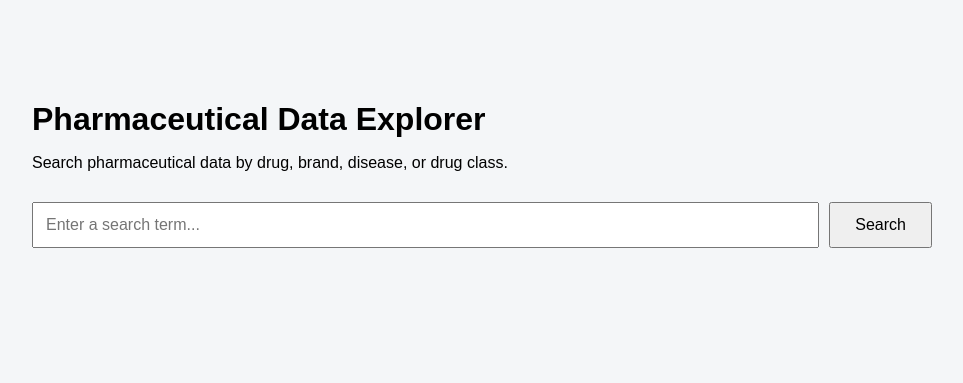
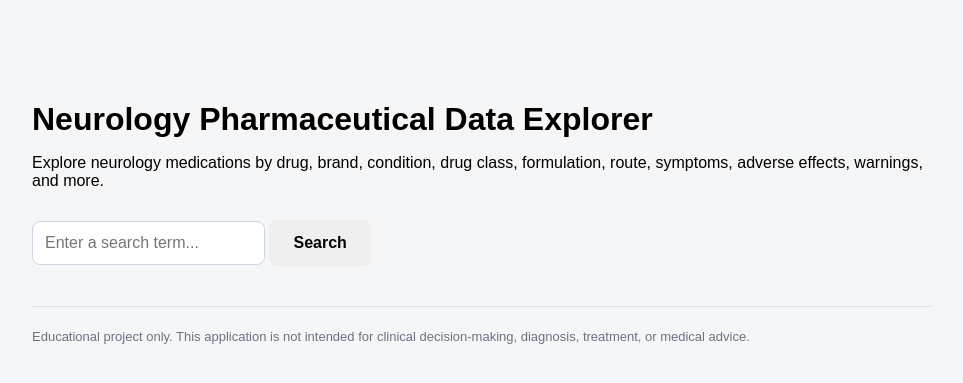
Before and after one commit to astridcmarin/pharmaceutical-cloud-app, a Flask app: page / in a window 1280 px wide. Shown: the top 383 px of the page, without its empty margins (158-1121 px from the left). Run offline with Flask 3, Linux system fonts and the light colour scheme.

Commit message:
Upgrade app to neurology pharmaceutical data explorer

```diff
--- a/app/app.py
+++ b/app/app.py
@@ -16,7 +16,7 @@ def load_drugs():
 
     storage_client = storage.Client()
     bucket = storage_client.bucket(bucket_name)
-    blob = bucket.blob("pharmaceutical_data.csv")
+    blob = bucket.blob("neurology_medications.csv")
 
     csv_text = blob.download_as_text()
 
@@ -28,6 +28,47 @@ def load_drugs():
 
     return drugs
 
+def load_conditions():
+
+    bucket_name = os.environ.get(
+        "BUCKET_NAME",
+        "pharma-data-explorer-am-data"
+    )
+
+    storage_client = storage.Client()
+    bucket = storage_client.bucket(bucket_name)
+    blob = bucket.blob("neurology_conditions.csv")
+
+    csv_text = blob.download_as_text()
+
+    conditions = []
+    reader = csv.DictReader(io.StringIO(csv_text))
+
+    for condition in reader:
+        conditions.append(condition)
+
+    return conditions
+
+def enrich_drugs_with_conditions(drugs, conditions):
+
+    condition_lookup = {}
+
+    for condition in conditions:
+        condition_name = condition["condition"].strip().lower()
+        condition_lookup[condition_name] = condition
+
+    for drug in drugs:
+        condition_name = drug["condition"].strip().lower()
+        condition_info = condition_lookup.get(condition_name)
+
+        if condition_info:
+            drug["condition_summary"] = condition_info["summary"]
+            drug["common_symptoms"] = condition_info["common_symptoms"]
+        else:
+            drug["condition_summary"] = ""
+            drug["common_symptoms"] = ""
+
+    return drugs
 
 def search_drugs(drugs, search_term):
     results = []
@@ -38,8 +79,16 @@ def search_drugs(drugs, search_term):
         if (
             search_term in drug["generic_name"].lower()
             or search_term in drug["brand_name"].lower()
-            or search_term in drug["disease"].lower()
+            or search_term in drug["condition"].lower()
+            or search_term in drug["approved_use"].lower()
             or search_term in drug["drug_class"].lower()
+            or search_term in drug["formulations"].lower()
+            or search_term in drug["routes"].lower()
+            or search_term in drug["common_adverse_effects"].lower()
+            or search_term in drug["warnings"].lower()
+            or search_term in drug["off_label_uses"].lower()
+            or search_term in drug["condition_summary"].lower()
+            or search_term in drug["common_symptoms"].lower()
         ):
             results.append(drug)
 
@@ -56,6 +105,8 @@ def home():
 
         if search_term:
             drugs = load_drugs()
+            conditions = load_conditions()
+            drugs = enrich_drugs_with_conditions(drugs, conditions)
             results = search_drugs(drugs, search_term)
 
     return render_template(
--- a/app/static/style.css
+++ b/app/static/style.css
@@ -19,10 +19,13 @@ h1 {
     margin-bottom: 30px;
 }
 
-.search-box {
-    display: flex;
-    gap: 10px;
-    margin-bottom: 30px;
+.search-box input {
+    flex: 1;
+    padding: 14px 16px;
+    font-size: 16px;
+    border: 1px solid #cbd5e1;
+    border-radius: 8px;
+    outline: none;
 }
 
 .search-box input {
@@ -32,16 +35,21 @@ h1 {
 }
 
 .search-box button {
-    padding: 12px 24px;
+    padding: 14px 24px;
     font-size: 16px;
+    font-weight: 600;
+    border: none;
+    border-radius: 8px;
     cursor: pointer;
 }
 
 .drug-card {
     background-color: white;
-    padding: 20px;
-    margin-bottom: 15px;
-    border-radius: 8px;
+    padding: 24px;
+    margin-bottom: 24px;
+    border-radius: 12px;
+    border: 1px solid #dfe3e8;
+    box-shadow: 0 4px 12px rgba(0, 0, 0, 0.06);
 }
 
 .drug-card h3 {
@@ -51,3 +59,20 @@ h1 {
 .drug-card p {
     margin: 8px 0;
 }
+
+.warnings {
+    background-color: #fff7ed;
+    border-left: 4px solid #ea580c;
+    padding: 12px;
+    border-radius: 6px;
+    margin: 14px 0 !important;
+}
+
+.disclaimer {
+    margin-top: 40px;
+    padding-top: 20px;
+    border-top: 1px solid #dfe3e8;
+    font-size: 13px;
+    color: #6b7280;
+    line-height: 1.5;
+}
--- a/app/templates/index.html
+++ b/app/templates/index.html
@@ -5,7 +5,7 @@
     <meta charset="UTF-8">
     <meta name="viewport" content="width=device-width, initial-scale=1.0">
 
-    <title>Pharmaceutical Data Explorer</title>
+    <title>Neurology Pharmaceutical Data Explorer</title>
 
     <link
         rel="stylesheet"
@@ -17,10 +17,11 @@
 
     <div class="container">
 
-        <h1>Pharmaceutical Data Explorer</h1>
+        <h1>Neurology Pharmaceutical Data Explorer</h1>
 
         <p class="subtitle">
-            Search pharmaceutical data by drug, brand, disease, or drug class.
+            Explore neurology medications by drug, brand, condition, drug class,
+            formulation, route, symptoms, adverse effects, warnings, and more.
         </p>
 
         <form method="POST">
@@ -61,8 +62,13 @@
                         </p>
 
                         <p>
-                            <strong>Disease:</strong>
-                            {{ drug.disease }}
+                            <strong>Condition:</strong>
+                            {{ drug.condition }}
+                        </p>
+
+                        <p>
+                            <strong>Approved Use:</strong>
+                            {{ drug.approved_use }}
                         </p>
 
                         <p>
@@ -71,13 +77,48 @@
                         </p>
 
                         <p>
-                            <strong>Dosage Form:</strong>
-                            {{ drug.dosage_form }}
+                            <strong>Formulations:</strong>
+                            {{ drug.formulations }}
                         </p>
 
                         <p>
-                            <strong>Route:</strong>
-                            {{ drug.route }}
+                            <strong>Routes:</strong>
+                            {{ drug.routes }}
+                        </p>
+
+                        <p>
+                            <strong>Common Adverse Effects:</strong>
+                            {{ drug.common_adverse_effects }}
+                        </p>
+
+                        <p class="warnings">
+                            <strong>Warnings:</strong>
+                            {{ drug.warnings }}
+                        </p>
+
+                        <p>
+                            <strong>About the Condition:</strong>
+                            {{ drug.condition_summary }}
+                        </p>
+
+                        <p>
+                            <strong>Common Symptoms:</strong>
+                            {{ drug.common_symptoms }}
+                        </p>
+
+                        <p>
+                            <strong>Off-Label Uses:</strong>
+                            {{ drug.off_label_uses }}
+                        </p>
+
+                        <p>
+                            <strong>Sources:</strong>
+                            {{ drug.source_summary }}
+                        </p>
+
+                        <p>
+                            <strong>Last Verified:</strong>
+                            {{ drug.last_verified }}
                         </p>
 
                     </div>
@@ -92,6 +133,11 @@
 
         {% endif %}
 
+        <p class="disclaimer">
+            Educational project only. This application is not intended for
+            clinical decision-making, diagnosis, treatment, or medical advice.
+        </p>
+
     </div>
 
 </body>
```
Also changed, not shown: data/neurology_conditions.csv (added, +10 -0 lines), data/neurology_medications.csv (added, +47 -0 lines), README.md, 1 other file.
